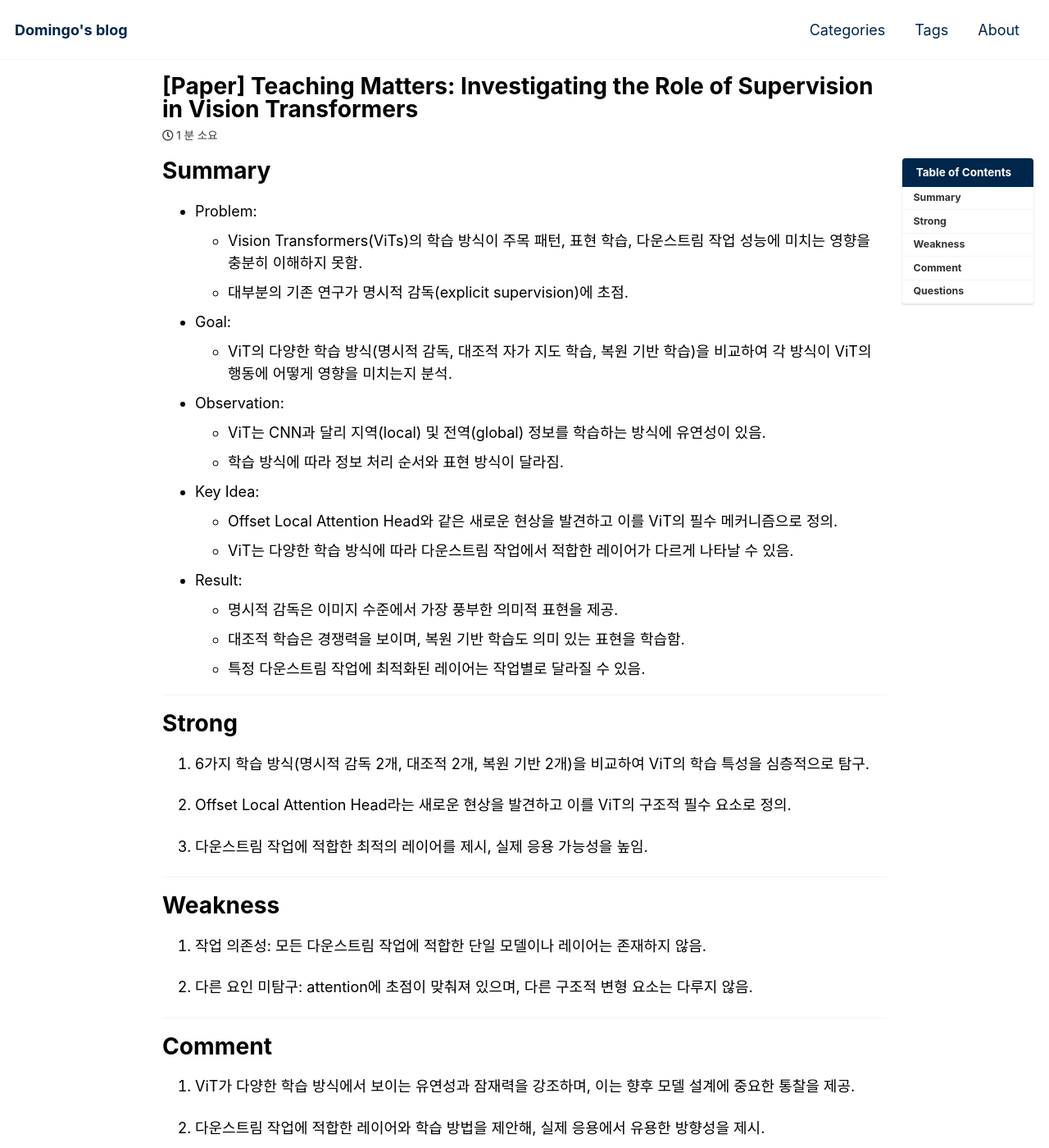
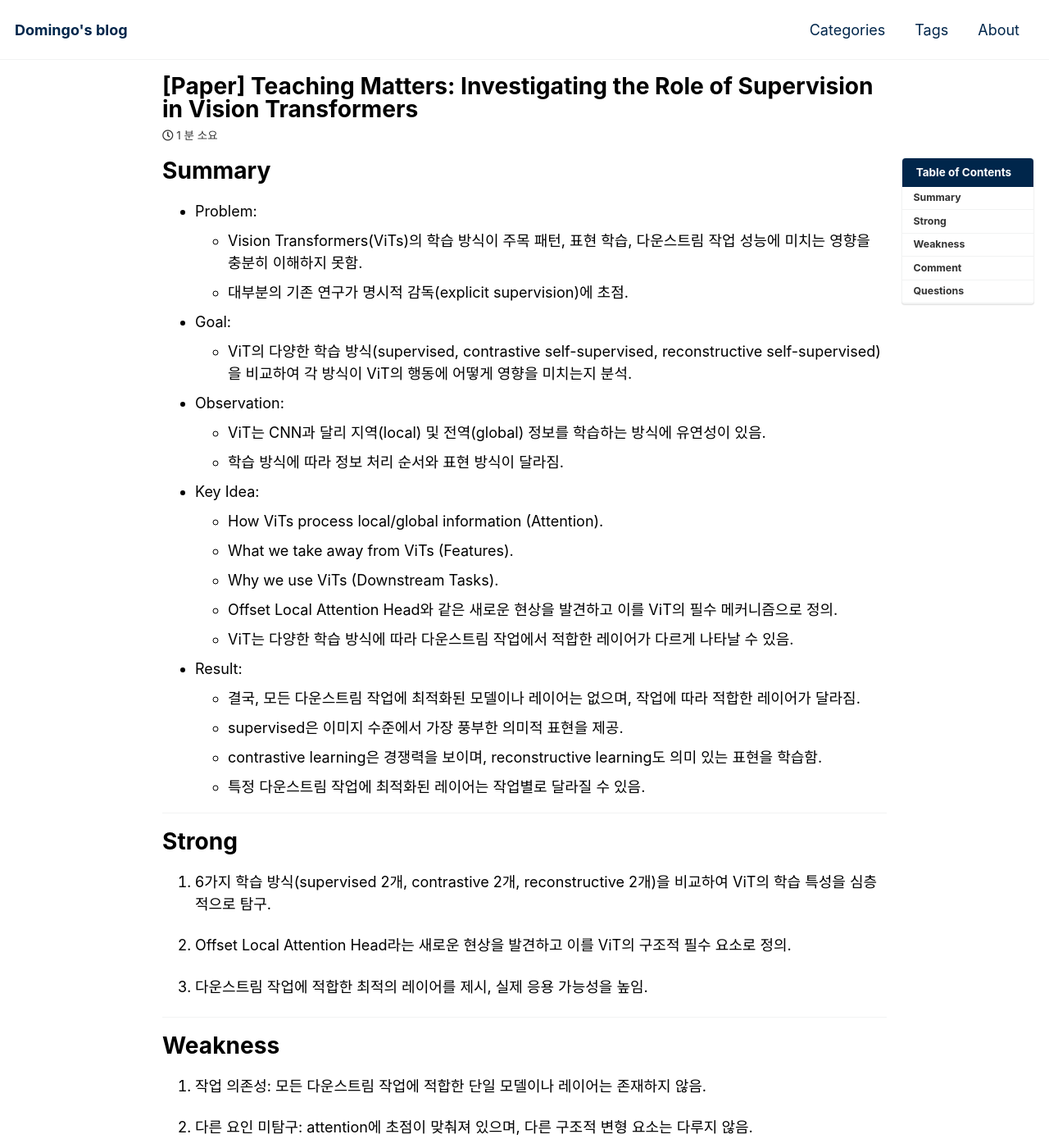
Before and after one commit to domingolee0254/domingolee0254.github.io, a Jekyll site: the page built from _posts/Paper Review/2024-12-21-[Paper] Teaching Matters Investigating the Role of Supervision in Vision Transformers.md, in a window 1280 px wide and 1400 px high. Shown: the whole window at 82% size. Built offline with Jekyll 4.4.1, drawn with Linux system fonts in a browser that asks for light colours; cached includes are drawn as plain includes; comment, search, counter and statistics services are not loaded.

Commit message:
teaching_matters

```diff
--- a/_posts/Paper Review/2024-12-21-[Paper] Teaching Matters Investigating the Role of Supervision in Vision Transformers.md
+++ b/_posts/Paper Review/2024-12-21-[Paper] Teaching Matters Investigating the Role of Supervision in Vision Transformers.md
@@ -22,26 +22,30 @@ last_modified_at: 2024-12-21
   - 대부분의 기존 연구가 명시적 감독(explicit supervision)에 초점.
 
 - Goal:
-  - ViT의 다양한 학습 방식(명시적 감독, 대조적 자가 지도 학습, 복원 기반 학습)을 비교하여 각 방식이 ViT의 행동에 어떻게 영향을 미치는지 분석.
+  - ViT의 다양한 학습 방식(supervised, contrastive self-supervised, reconstructive self-supervised)을 비교하여 각 방식이 ViT의 행동에 어떻게 영향을 미치는지 분석.
 
 - Observation:
   - ViT는 CNN과 달리 지역(local) 및 전역(global) 정보를 학습하는 방식에 유연성이 있음.
   - 학습 방식에 따라 정보 처리 순서와 표현 방식이 달라짐.
 
 - Key Idea:
+  - How ViTs process local/global information (Attention).
+  - What we take away from ViTs (Features).
+  - Why we use ViTs (Downstream Tasks).
   - Offset Local Attention Head와 같은 새로운 현상을 발견하고 이를 ViT의 필수 메커니즘으로 정의.
   - ViT는 다양한 학습 방식에 따라 다운스트림 작업에서 적합한 레이어가 다르게 나타날 수 있음.
 
 - Result:
-  - 명시적 감독은 이미지 수준에서 가장 풍부한 의미적 표현을 제공.
-  - 대조적 학습은 경쟁력을 보이며, 복원 기반 학습도 의미 있는 표현을 학습함.
+  - 결국, 모든 다운스트림 작업에 최적화된 모델이나 레이어는 없으며, 작업에 따라 적합한 레이어가 달라짐.
+  - supervised은 이미지 수준에서 가장 풍부한 의미적 표현을 제공.
+  - contrastive learning은 경쟁력을 보이며, reconstructive learning도 의미 있는 표현을 학습함.
   - 특정 다운스트림 작업에 최적화된 레이어는 작업별로 달라질 수 있음.
 
 ---
 
 # **Strong**
 
-1. 6가지 학습 방식(명시적 감독 2개, 대조적 2개, 복원 기반 2개)을 비교하여 ViT의 학습 특성을 심층적으로 탐구.
+1. 6가지 학습 방식(supervised 2개, contrastive 2개, reconstructive 2개)을 비교하여 ViT의 학습 특성을 심층적으로 탐구.
 
 2. Offset Local Attention Head라는 새로운 현상을 발견하고 이를 ViT의 구조적 필수 요소로 정의.
 
```
